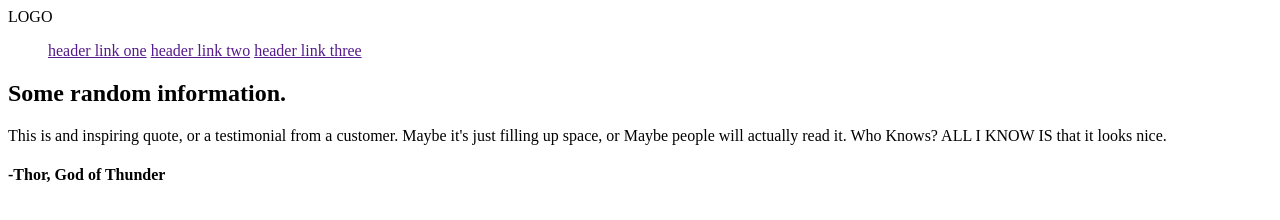
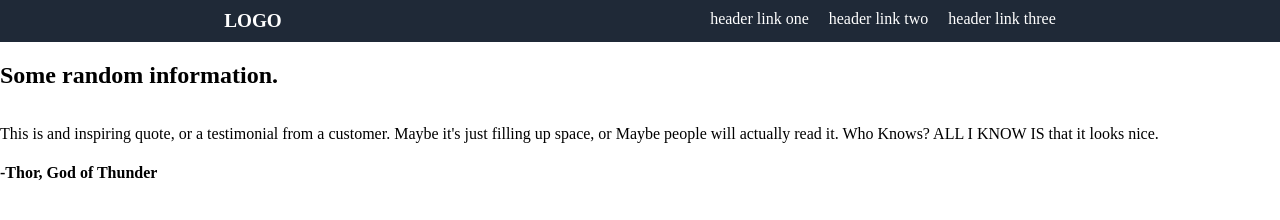
Before and after one commit to BadurFadul/CSS, a plain HTML site: page LandingProject1/index.html in a window 1280 px wide. Drawn offline with Linux system fonts and the light colour scheme.

Commit message:
added header styling

```diff
--- a/LandingProject1/index.css
+++ b/LandingProject1/index.css
@@ -0,0 +1,30 @@
+body{
+    padding: 0;
+    margin: 0;
+}
+.container{
+    display: flex;
+    flex-direction: column;
+}
+
+.header{
+    display: flex;
+    justify-content: space-around;
+    padding: 10px;
+    background-color: #1F2937;
+    color: white;
+}
+.logo{
+    font-weight: bold;
+    font-size: larger;
+}
+
+.links{
+    display: flex;
+    gap: 20px;
+}
+
+a{
+    color: white;
+    text-decoration: none;
+}
--- a/LandingProject1/index.html
+++ b/LandingProject1/index.html
@@ -10,12 +10,12 @@
 <body>
     <div class="container">
         <div class="header">
-            <div>LOGO</div>
-            <ul>
+            <div class="logo">LOGO</div>
+            <div class="links">
                 <a href="">header link one</a>
                 <a href="">header link two</a>
                 <a href="">header link three</a>
-            </ul>
+            </div>
         </div>
         <div class="hero">
             <div class="hero-sek1">
```
